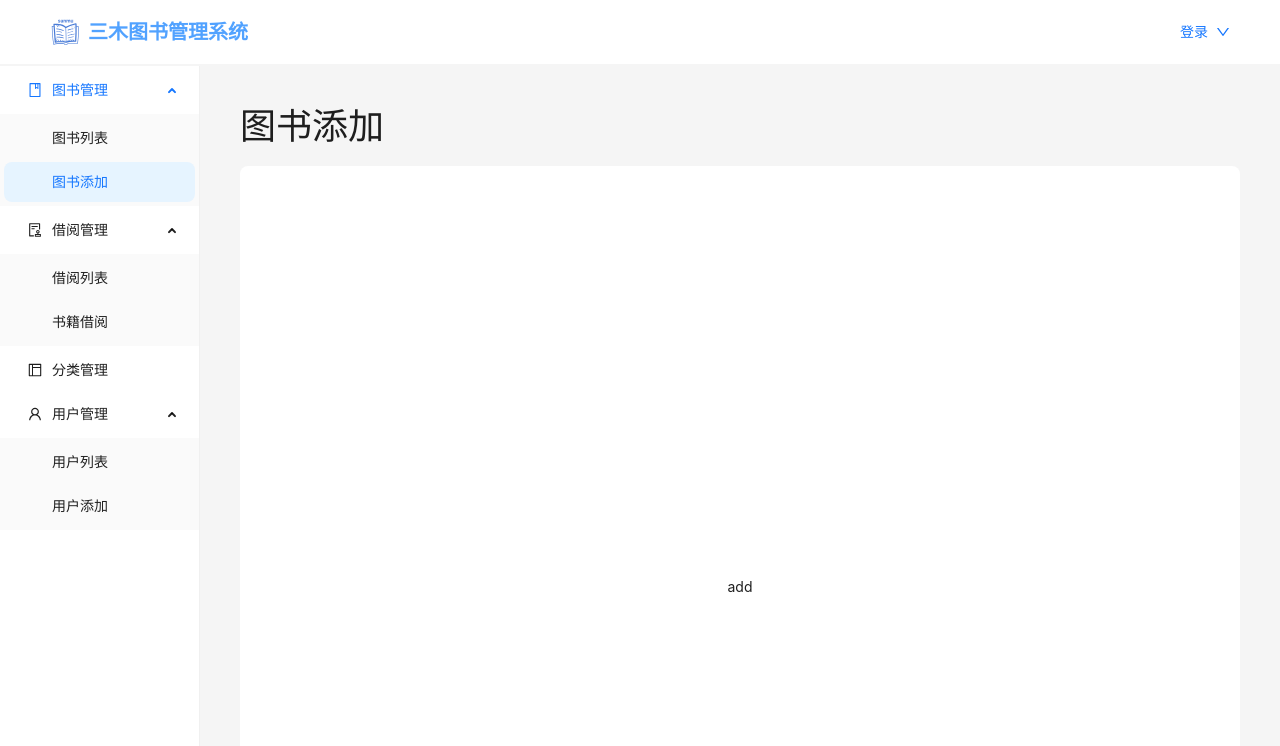
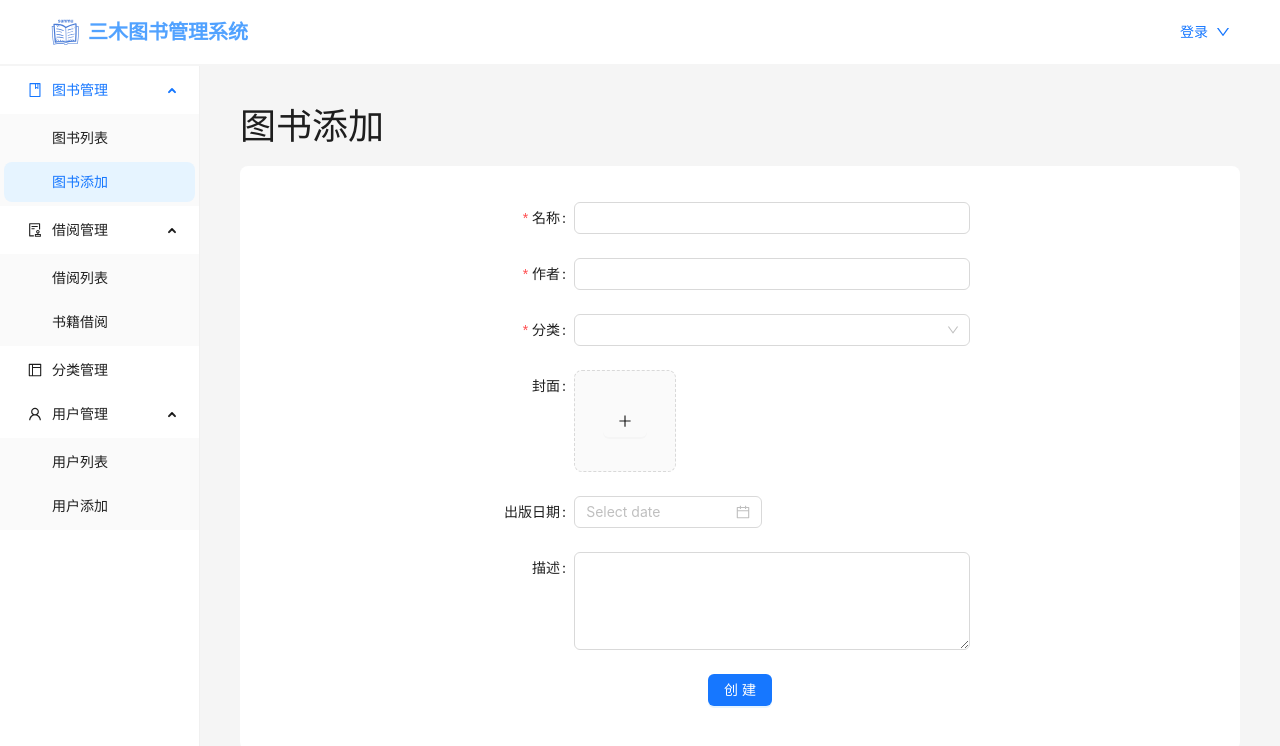
Before and after one commit to adzcsx2/nextjs-study, a Next.js app: page /home/book/add in a window 1280 px wide. Shown: the top 746 px of the page. Built offline with nearby package versions, Linux system fonts and the light colour scheme; no server answers.

Commit message:
完成图书添加

```diff
--- a/src/app/home/book/add/page.tsx
+++ b/src/app/home/book/add/page.tsx
@@ -1,9 +1,148 @@
-export default function Book() {
-   return (
-      <div className="font-sans grid grid-rows-[20px_1fr_20px] items-center justify-items-center min-h-screen p-8 pb-20 gap-16 sm:p-20">
-         <main className="flex flex-col gap-[32px] row-start-2 items-center sm:items-start">
-            add
-         </main>
-      </div>
-   );
+"use client";
+import { api } from "@/api/api";
+import { BookType } from "@/types";
+import { PlusOutlined } from "@ant-design/icons";
+import {
+  Button,
+  Cascader,
+  Checkbox,
+  ColorPicker,
+  DatePicker,
+  Form,
+  Input,
+  InputNumber,
+  Radio,
+  Rate,
+  Select,
+  Slider,
+  Switch,
+  TreeSelect,
+  Upload,
+} from "antd";
+import { useEffect, useState } from "react";
+
+const { RangePicker } = DatePicker;
+const { TextArea } = Input;
+
+export default function Book_Add() {
+  const [options, setOptions] = useState<{ label: string; value: string }[]>(
+    []
+  );
+  const [isUploadImage, setIsUploadImage] = useState<boolean>(false);
+  const [bookData, setBookData] = useState<BookType>();
+
+  useEffect(() => {
+    api.getCategoryList().then((res) => {
+      const _options = res?.map((item) => ({
+        label: item.name,
+        value: item._id ?? "",
+      }));
+      setOptions(_options || []);
+    });
+  }, []);
+
+  return (
+    <main className="flex items-center justify-center mt-4 !mr-10   ">
+      <>
+        <Form
+          labelCol={{ span: 5 }}
+          wrapperCol={{ span: 20 }}
+          layout="horizontal"
+          style={{ width: 500, maxWidth: 1000 }}
+          onFinish={(values) => {
+            console.log(values);
+          }}
+          onFinishFailed={(errorInfo) => {
+            console.log("Failed:", errorInfo);
+          }}
+        >
+          <Form.Item
+            label="名称"
+            name="name"
+            rules={[{ required: true, message: "请输入名称" }]}
+          >
+            <Input
+              onChange={(e) => {
+                setBookData({ ...bookData, name: e.target.value } as BookType);
+              }}
+            />
+          </Form.Item>
+          <Form.Item
+            label="作者"
+            name="author"
+            rules={[{ required: true, message: "请输入作者" }]}
+          >
+            <Input
+              onChange={(e) => {
+                setBookData({
+                  ...bookData,
+                  author: e.target.value,
+                } as BookType);
+              }}
+            />
+          </Form.Item>
+          <Form.Item
+            label="分类"
+            name="category"
+            rules={[{ required: true, message: "请选择分类" }]}
+          >
+            <Select
+              options={options}
+              onChange={(e) => {
+                setBookData({ ...bookData, category: e } as BookType);
+              }}
+            ></Select>
+          </Form.Item>
+
+          <Form.Item label="封面" valuePropName="fileList">
+            <Upload
+              listType="picture-card"
+              onChange={(upload) => {
+                setIsUploadImage(upload.fileList.length !== 0);
+              }}
+            >
+              {isUploadImage ? null : (
+                <Button
+                  style={{
+                    color: "inherit",
+                    cursor: "inherit",
+                    border: 0,
+                    background: "none",
+                  }}
+                >
+                  <PlusOutlined />
+                </Button>
+              )}
+            </Upload>
+          </Form.Item>
+          <Form.Item label="出版日期">
+            <DatePicker
+              onChange={(date, dateString) => {
+                setBookData({
+                  ...bookData,
+                  publishedDate: dateString,
+                } as BookType);
+              }}
+            />
+          </Form.Item>
+          <Form.Item label="描述">
+            <TextArea
+              rows={4}
+              onChange={(e) => {
+                setBookData({
+                  ...bookData,
+                  description: e.target.value,
+                } as BookType);
+              }}
+            />
+          </Form.Item>
+          <Form.Item className="flex justify-center !ml-10">
+            <Button type="primary" htmlType="submit">
+              创建
+            </Button>
+          </Form.Item>
+        </Form>
+      </>
+    </main>
+  );
 }
```
